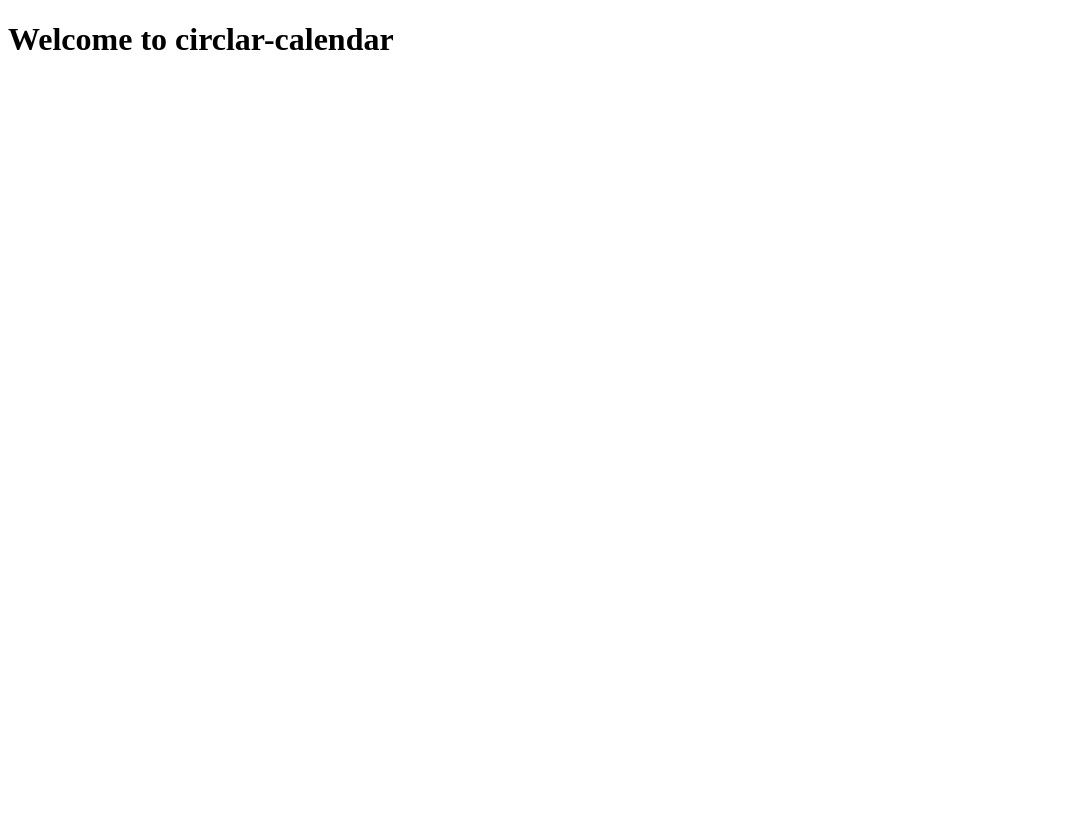
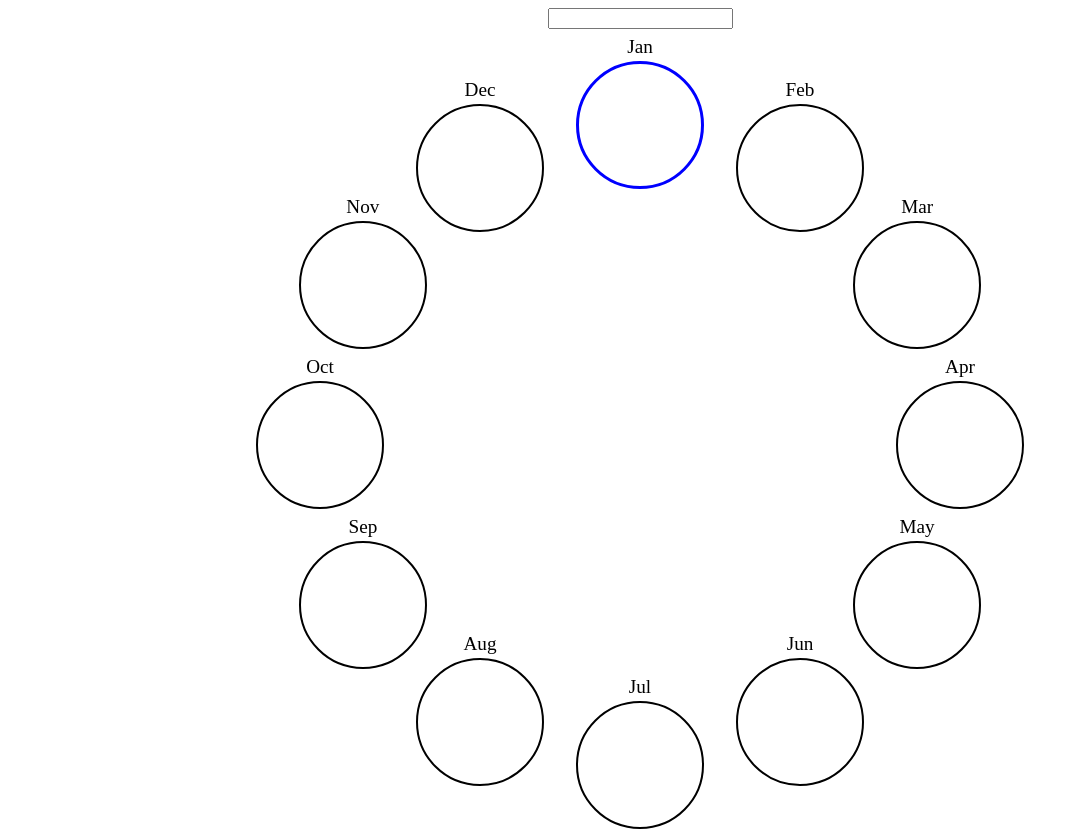
Before and after one commit to valterkraemer/circular-calendar, a SvelteKit app: page / in a window 1280 px wide. Shown: the whole page, without its empty margins (0-1079 px from the left). Before the commit the page ends 800 px from the top, so only its background shows below. Built offline with nearby package versions, Linux system fonts and the light colour scheme.

Commit message:
working foundation

```diff
--- /dev/null
+++ b/src/components/Calendar.svelte
@@ -0,0 +1,173 @@
+<script lang="ts">
+	export let goals: string[];
+	export let selectedGoalIndex: number;
+
+	const months = [
+		'Jan',
+		'Feb',
+		'Mar',
+		'Apr',
+		'May',
+		'Jun',
+		'Jul',
+		'Aug',
+		'Sep',
+		'Oct',
+		'Nov',
+		'Dec'
+	];
+
+	let draggingIndex: number | undefined;
+	let dragoverIndex: number | undefined;
+
+	function handleDrop() {
+		if (draggingIndex === undefined || dragoverIndex === undefined) {
+			return;
+		}
+
+		const draggingText = goals[draggingIndex];
+		goals[draggingIndex] = goals[dragoverIndex];
+		goals[dragoverIndex] = draggingText;
+
+		// Feels natural to have the dropped item selected
+		selectedGoalIndex = dragoverIndex;
+	}
+</script>
+
+<ol>
+	{#each goals as goal, index}
+		<li>
+			<h2>{months[index]}</h2>
+			<button
+				draggable="true"
+				class:dragover={index === dragoverIndex}
+				class:selected={index === selectedGoalIndex}
+				on:dragstart={() => (draggingIndex = index)}
+				on:dragenter={() => (dragoverIndex = index)}
+				on:dragover={(event) => {
+					// To allow dropping
+					event.preventDefault();
+				}}
+				on:dragleave={() => (dragoverIndex = undefined)}
+				on:dragend={() => {
+					draggingIndex = undefined;
+					dragoverIndex = undefined;
+				}}
+				on:drop={handleDrop}
+				on:click={() => (selectedGoalIndex = index)}
+			>
+				{goal}
+			</button>
+		</li>
+	{/each}
+</ol>
+
+<style>
+	ol {
+		padding: 0;
+		list-style: none;
+		position: relative;
+		width: 40rem;
+		height: 40rem;
+		margin: auto;
+	}
+
+	li {
+		position: absolute;
+		margin-left: -4rem;
+		text-align: center;
+	}
+
+	li:nth-child(1) {
+		top: 0;
+		left: 50%;
+	}
+
+	li:nth-child(2) {
+		top: 6.7%;
+		left: 75%;
+	}
+
+	li:nth-child(3) {
+		top: 25%;
+		left: 93.3%;
+	}
+
+	li:nth-child(4) {
+		top: 50%;
+		left: 100%;
+	}
+
+	li:nth-child(5) {
+		top: 75%;
+		left: 93.3%;
+	}
+
+	li:nth-child(6) {
+		top: 93.3%;
+		left: 75%;
+	}
+
+	li:nth-child(7) {
+		top: 100%;
+		left: 50%;
+	}
+
+	li:nth-child(8) {
+		top: 93.3%;
+		left: 25%;
+	}
+
+	li:nth-child(9) {
+		top: 75%;
+		left: 6.7%;
+	}
+
+	li:nth-child(10) {
+		top: 50%;
+		left: 0;
+	}
+
+	li:nth-child(11) {
+		top: 25%;
+		left: 6.7%;
+	}
+
+	li:nth-child(12) {
+		top: 6.7%;
+		left: 25%;
+	}
+
+	h2 {
+		position: absolute;
+		top: -1.3em;
+		left: 0;
+		right: 0;
+		text-align: center;
+		font-weight: normal;
+		font-size: 1.2rem;
+		margin: 0;
+	}
+
+	button {
+		display: flex;
+		align-items: center;
+		justify-content: center;
+		border-radius: 50%;
+		width: 8rem;
+		height: 8rem;
+		text-align: center;
+		border: 2px solid black;
+		cursor: pointer;
+		background-color: white;
+		font-size: inherit;
+	}
+
+	.dragover {
+		background-color: red;
+	}
+
+	.selected {
+		border: 3px solid blue;
+	}
+</style>
--- a/src/routes/+page.svelte
+++ b/src/routes/+page.svelte
@@ -1 +1,19 @@
-<h1>Welcome to circlar-calendar</h1>
+<script lang="ts">
+	import Calendar from '../components/Calendar.svelte';
+
+	let goals = ['', '', '', '', '', '', '', '', '', '', '', ''];
+	let selectedGoalIndex = 0;
+</script>
+
+<input bind:value={goals[selectedGoalIndex]} />
+
+<Calendar {goals} bind:selectedGoalIndex />
+
+<style>
+	input {
+		display: block;
+		margin: auto;
+
+		margin-bottom: 2rem;
+	}
+</style>
```
